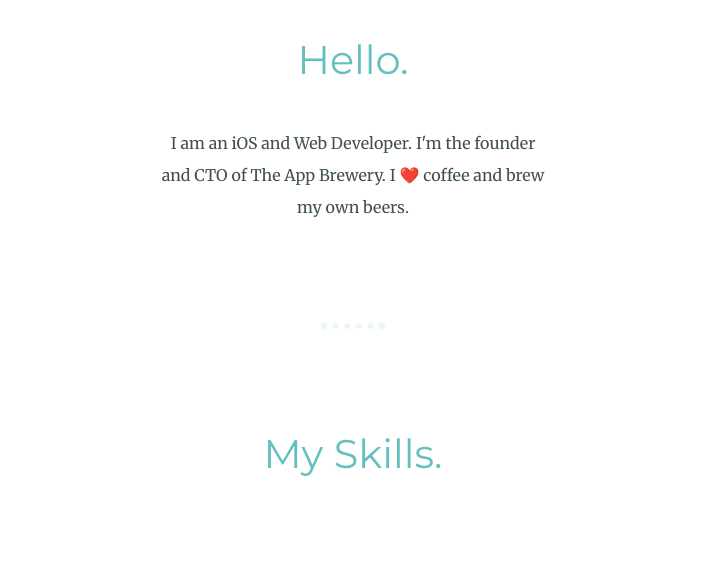
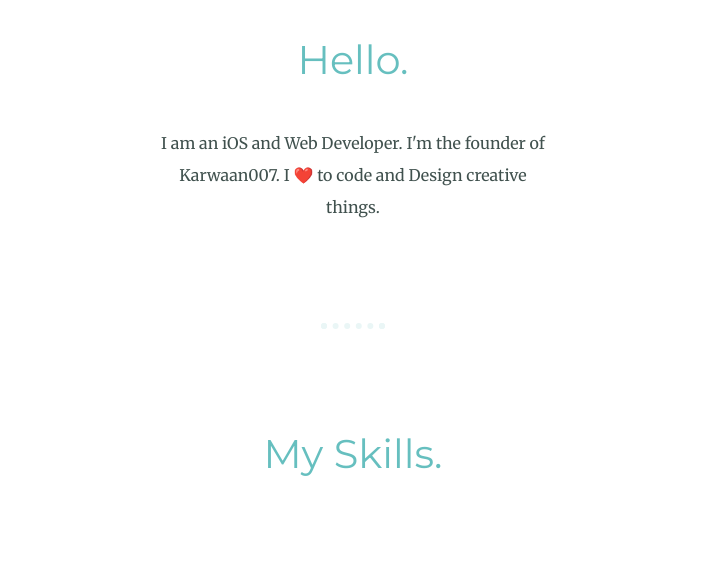
Before and after one commit to manishtalreja0510/personalsite, a plain HTML site: page index.html in a window 1280 px wide. Shown: the part 1221-1787 px from the top of the page, without its empty margins (287-991 px from the left). Drawn offline with Linux system fonts and the light colour scheme.

Commit message:
Add files via upload

```diff
--- a/index.html
+++ b/index.html
@@ -19,7 +19,7 @@
       <div class="profile">
         <img src="images/manish.png" alt="angela-profile-img">
         <h2>Hello.</h2>
-        <p class="intro">I am an iOS and Web Developer. I'm the founder and CTO of The App Brewery. I ❤️ coffee and brew my own beers.</p>
+        <p class="intro">I am an iOS and Web Developer. I'm the founder of Karwaan007. I ❤️ to code and Design creative things.</p>
       </div>
       <hr>
       <div class="skills">
```
